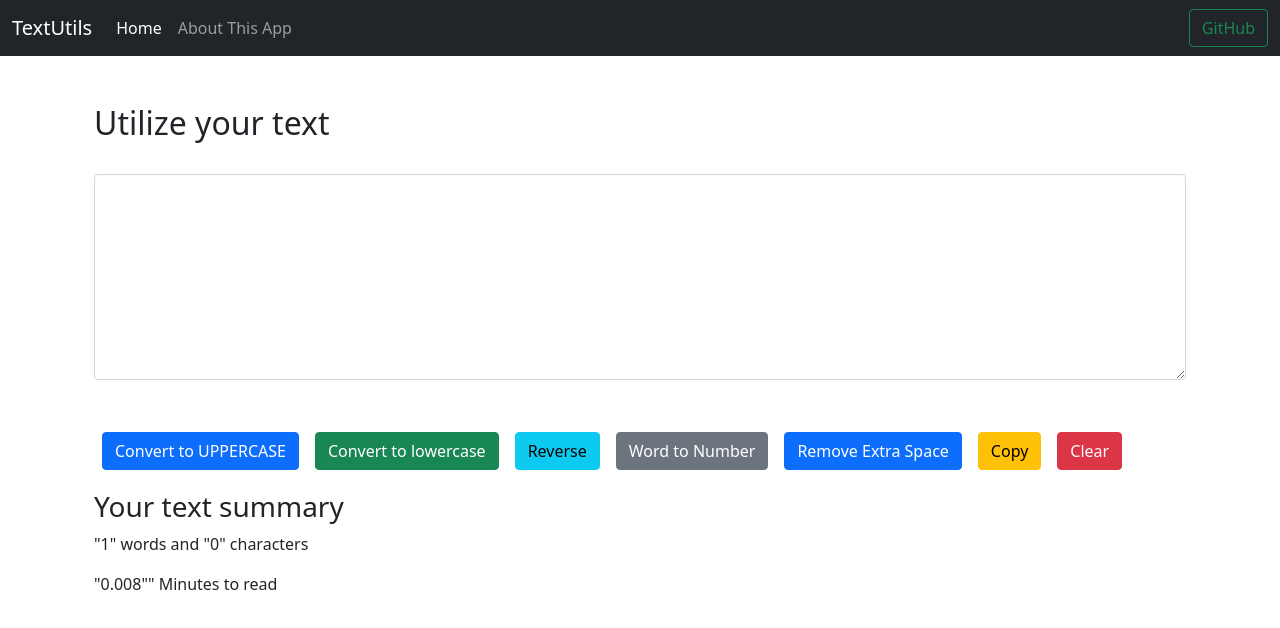
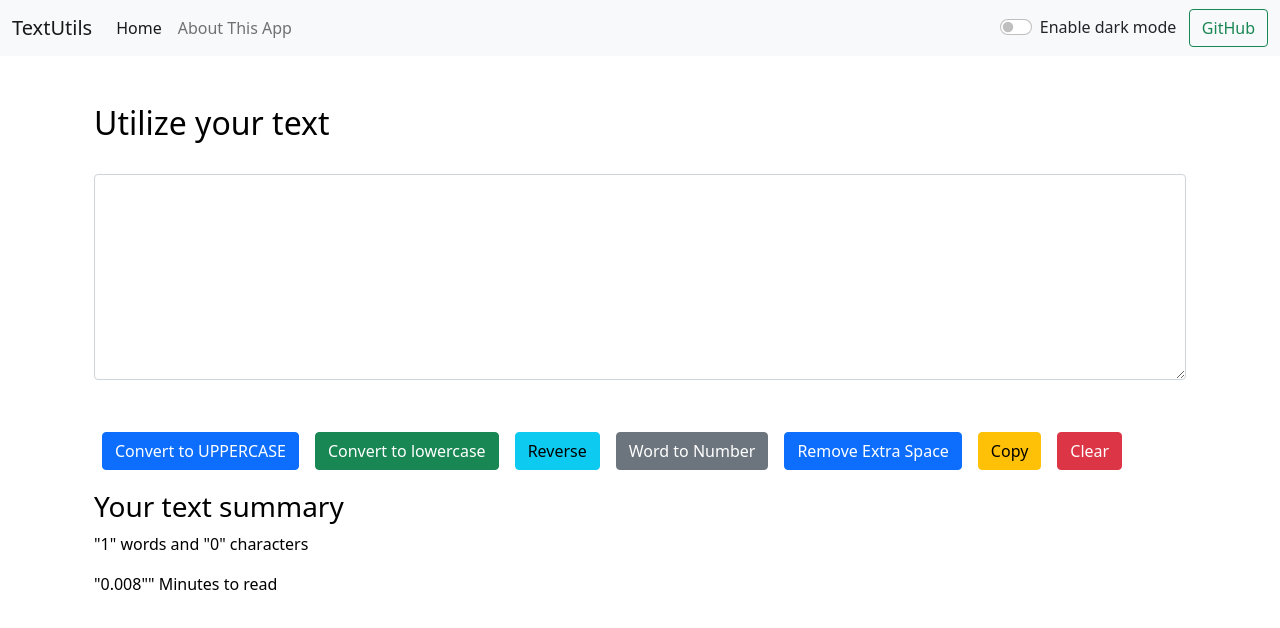
Before and after one commit to itfeelsharsh/react-textutils, a React (Create React App) app: page / in a window 1280 px wide. Shown: the top 628 px of the page. Built offline with nearby package versions, Linux system fonts and the light colour scheme.

Commit message:
Future of dark mode is here

```diff
--- a/src/App.js
+++ b/src/App.js
@@ -1,19 +1,32 @@
 import Navbar from "./components/Navbar.js";
+import React, { useState } from 'react';
 import TextForm from "./components/TextForm.js";
 // import About from "./components/About.js";
 
 
 function App() {
 
+  const [mode, setMode] = useState("light");
 
+
+  const toggleMode = () => {
+    if(mode === 'light'){
+      setMode('dark');
+      document.body.style.backgroundColor = "#2C2F33";
+    }
+    else{
+      setMode('light');
+      document.body.style.backgroundColor = "white";
+    }
+  }
   return (
     <>
 
 
-    <Navbar title="TextUtils" aboutText="About This App" />
+    <Navbar title="TextUtils" aboutText="About This App" mode={mode} toggleMode={toggleMode} />
 
    <div className = "container my-5" >
-   <TextForm heading="Utilize your text" />
+   <TextForm heading="Utilize your text" mode={mode} />
 
    {/* <About /> */}
    </div>
--- a/src/components/Navbar.js
+++ b/src/components/Navbar.js
@@ -2,9 +2,15 @@ import React from 'react'
 import PropTypes from 'prop-types';
 
 export default function Navbar(props) {
+
+  const openInNewTab = (url) => {
+    const newWindow = window.open(url, '_blank', 'noopener,noreferrer')
+    if (newWindow) newWindow.opener = null
+  }
+
   return (
    <>
-       <nav className="navbar navbar-expand-lg navbar-dark bg-dark">
+       <nav className={`navbar navbar-expand-lg navbar-${props.mode} bg-${props.mode}`}>
   <div className="container-fluid">
     <a className="navbar-brand" href="/">{props.title}</a>
     <button className="navbar-toggler" type="button" data-bs-toggle="collapse" data-bs-target="#navbarSupportedContent" aria-controls="navbarSupportedContent" aria-expanded="false" aria-label="Toggle navigation">
@@ -19,9 +25,12 @@ export default function Navbar(props) {
           <a className="nav-link" href="/">{props.aboutText}</a>
         </li>
       </ul>
-      <form className="d-flex">
-        <button className="btn btn-outline-success" >GitHub</button>
-      </form>
+      <div className={`form-check form-switch text-${props.mode==='light'?'dark':'light'}`}>
+          <input className="form-check-input" onClick={props.toggleMode} type="checkbox" role="switch" id="flexSwitchCheckDefault" />
+          <label className="form-check-label" htmlFor="flexSwitchCheckDefault">Enable dark mode</label>
+      </div>
+     &nbsp;&nbsp;&nbsp;
+      <button class="btn btn-outline-success" onClick={() => openInNewTab('https://github.com/itfeelsharsh/react-textutils')}>GitHub</button>
     </div>
   </div>
 </nav>
--- a/src/components/TextForm.js
+++ b/src/components/TextForm.js
@@ -111,11 +111,11 @@ export default function TextForm(props) {
   const [text, setText] = useState('');
   return (
     <>
-    <div className = "container">
+    <div className = "container" style={{ color: props.mode==='dark'?'white':'black' }} >
         <h2>{props.heading}</h2>
         <br/>
             <div className="mb-5">
-                  <textarea className="form-control" value={text} onChange={handleOnChange} id="myBox" rows="8"></textarea>
+                  <textarea className="form-control" value={text} style={{ backgroundColor: props.mode==='dark'?'grey':'white' }} onChange={handleOnChange} id="myBox" rows="8"></textarea>
             </div>
         <button className="btn btn-primary mx-2 my-1" onClick={handleUpClick}>Convert to UPPERCASE</button>
         <button className="btn btn-success mx-2 my-1" onClick={handleLoClick}>Convert to lowercase</button>
@@ -126,7 +126,7 @@ export default function TextForm(props) {
         <button className="btn btn-danger mx-2 my-1" onClick={handleClearClick}>Clear</button>
     </div>
 
-    <div className="container my-3 ">
+    <div className="container my-3" style={{ color: props.mode==='dark'?'white':'black' }}>
         <h3>Your text summary</h3>
         <p>
             "{text.split(" ").length}" words and "{text.length}" characters
```
